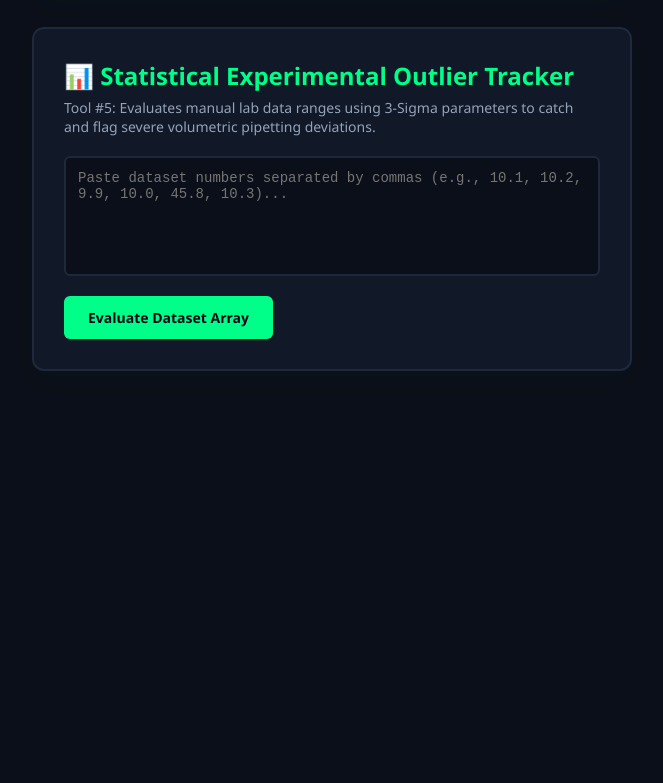
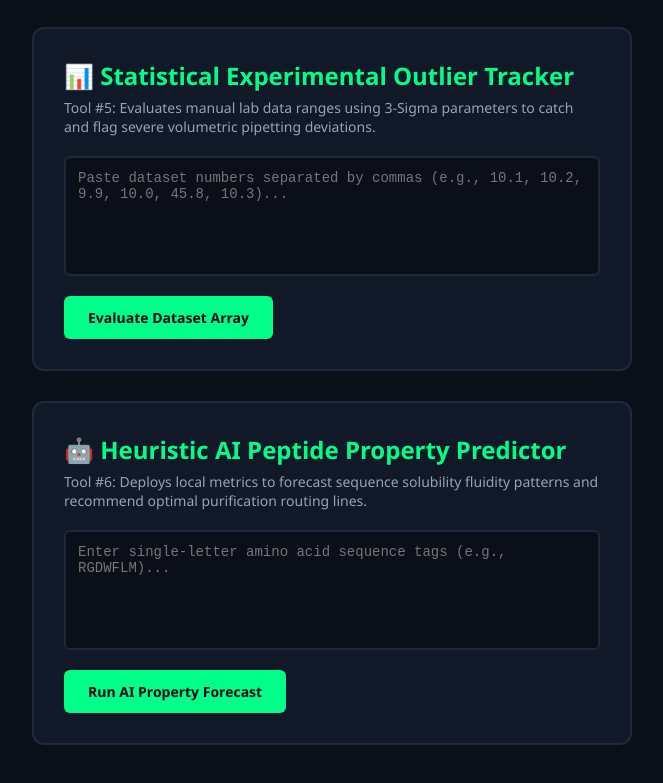
Before and after one commit to tahasana/Folium-Matrix, a plain HTML site: page index.html in a window 1280 px wide. Shown: the part 1271-2054 px from the top of the page, without its empty margins (308-971 px from the left). Before the commit the page ends 1702 px from the top, so only its background shows below. Drawn offline with Linux system fonts and the light colour scheme.

Commit message:
Update index.html

```diff
--- a/index.html
+++ b/index.html
@@ -75,6 +75,16 @@
             <div id="dataResultBox" class="result-box"></div>
         </div>
 
+        <div class="tool-card">
+            <h1>🤖 Heuristic AI Peptide Property Predictor</h1>
+            <p>Tool #6: Deploys local metrics to forecast sequence solubility fluidity patterns and recommend optimal purification routing lines.</p>
+
+            <textarea id="aiPeptideInput" placeholder="Enter single-letter amino acid sequence tags (e.g., RGDWFLM)..."></textarea>
+            <button class="btn-glow" onclick="runAIPredictorEngine()">Run AI Property Forecast</button>
+
+            <div id="aiResultBox" class="result-box"></div>
+        </div>
+
     </div>
 
     <script src="script.js"></script>
```
